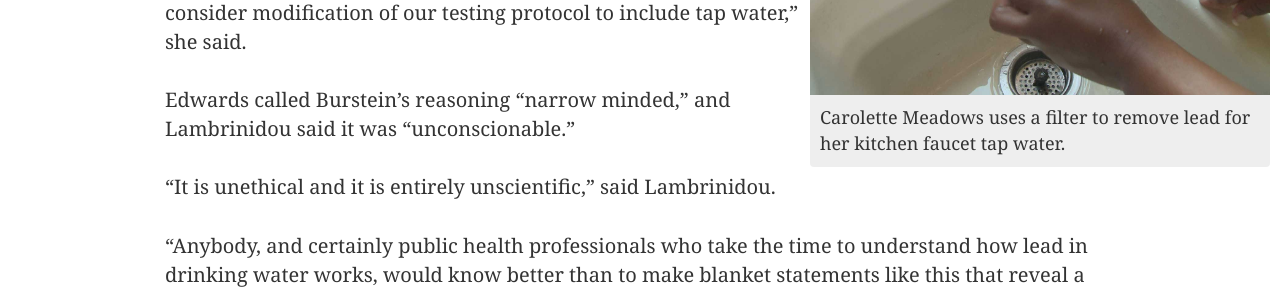
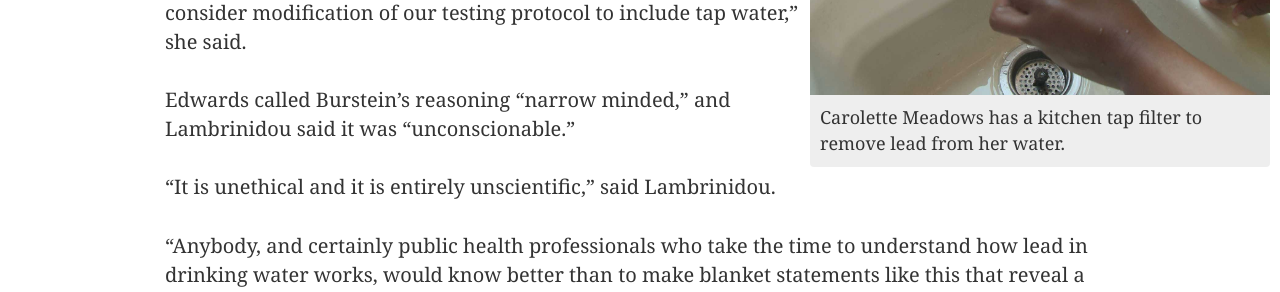
Before and after one commit to investigativepost/lead-buffalo-2016, a Jekyll site: the page built from index.md, in a window 1280 px wide and 900 px high, scrolled down 10977 px. Shown: the part 155-447 px from the top of the window. Built offline with Jekyll 4.4.1, drawn with Linux system fonts in a browser that asks for light colours; nearby versions of some CDN libraries; a style sheet for code colours, icons or effects is not loaded.

Commit message:
Update index.md

```diff
--- a/index.md
+++ b/index.md
@@ -225,7 +225,7 @@ Although soil can be a source of lead exposure, Meadows said her daughter rarely
 Commissioner of Health Gale Burstein refused an interview request. She said in a prepared statement that the county does not routinely test the water in the houses of children diagnosed with elevated lead levels in their blood.
 
 <div style="max-width:480px;padding:10px;" class="pull-right"><img src="img/tap_water.jpg" class="img-responsive" />
-<div class="caption"><p>Carolette Meadows uses a filter to remove lead for her kitchen faucet tap water.</p></div>
+<div class="caption"><p>Carolette Meadows has a kitchen tap filter to remove lead from her water.</p></div>
 </div>
 
 In her statement, Burstein said county inspectors have identified lead paint “as the primary source of lead in our investigation of elevated blood lead levels.”
```
